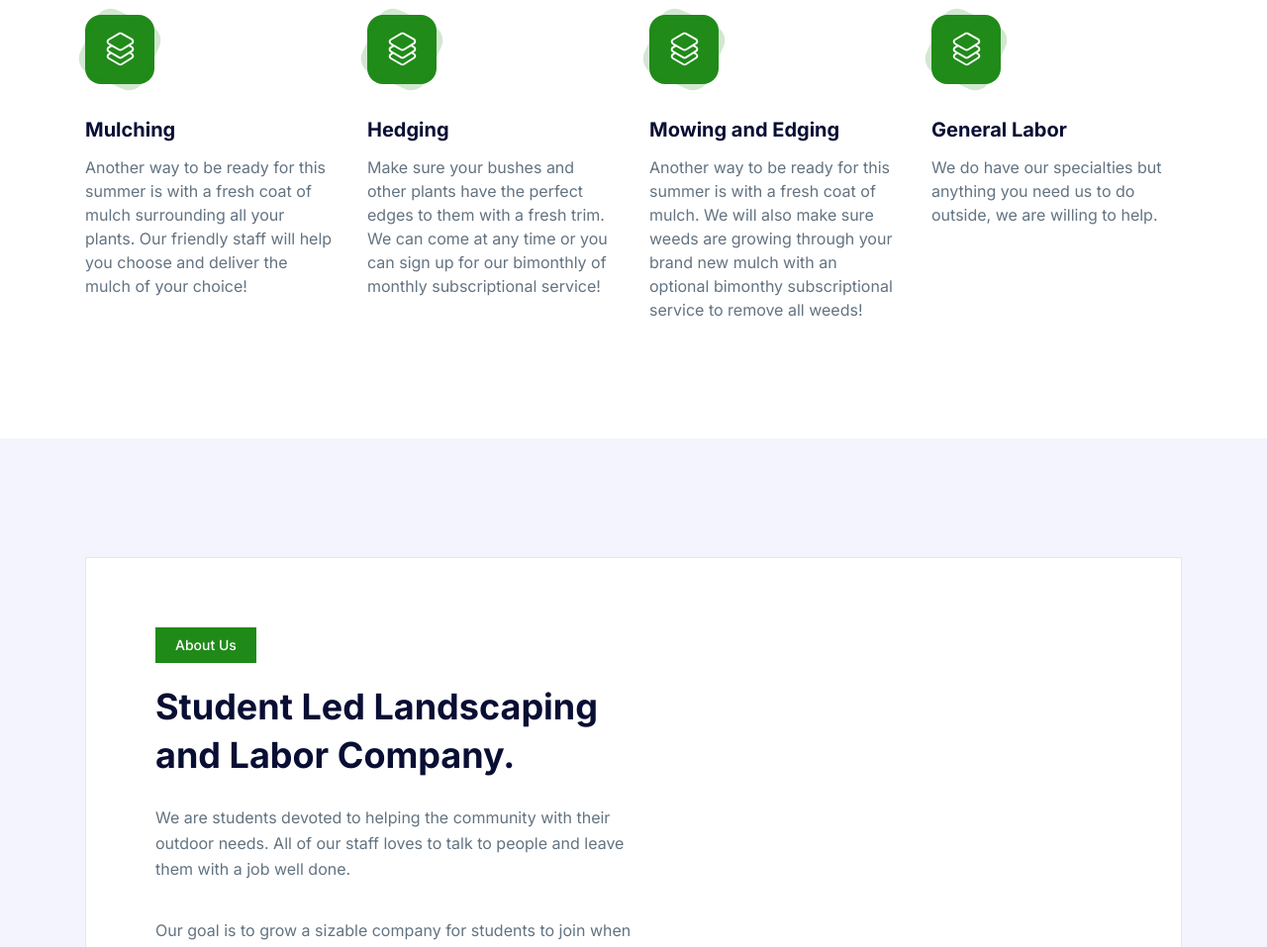
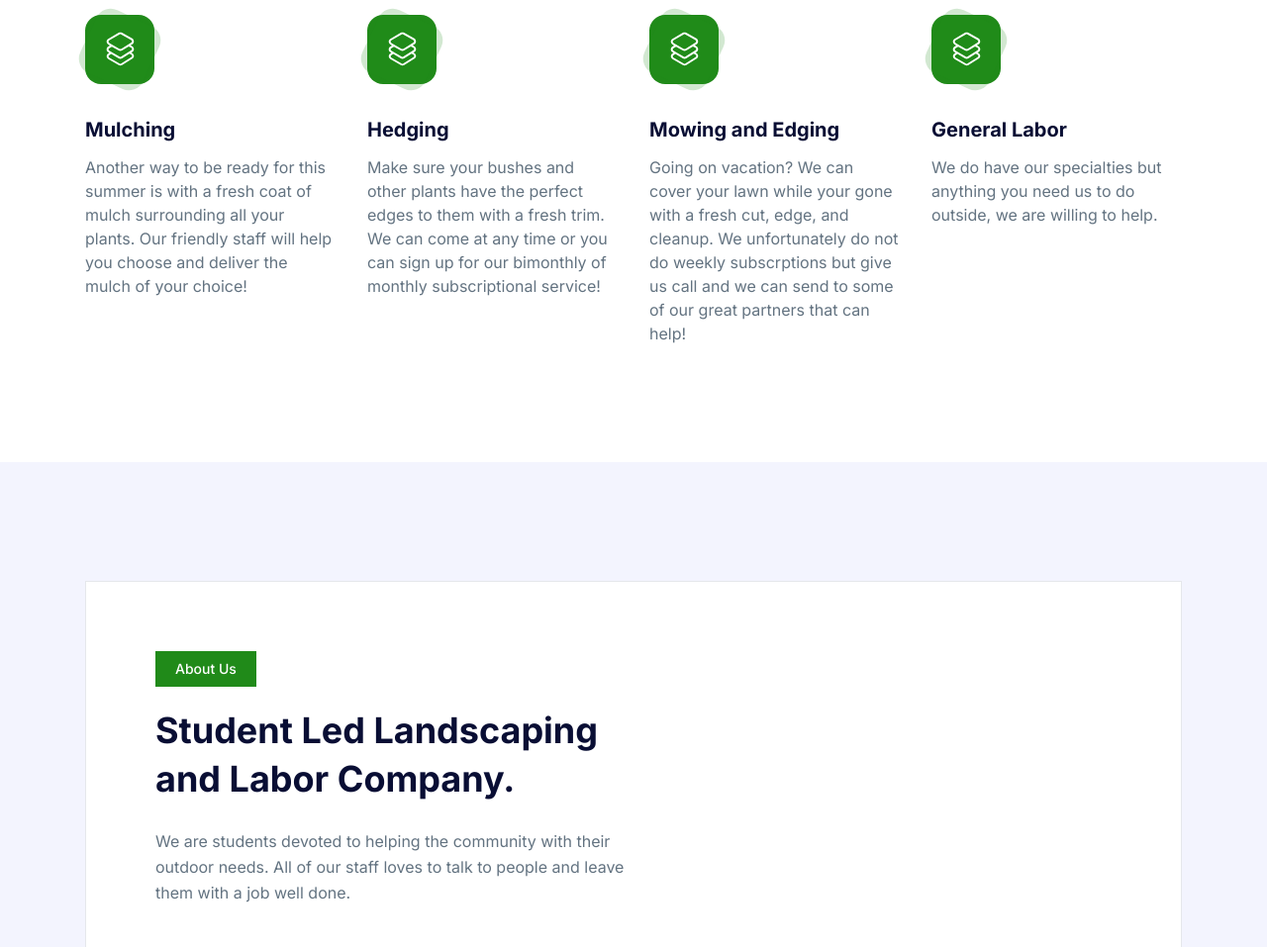
Before and after one commit to Jack-Saylor/SayNelloOutdoors.com, a plain HTML site: page index.html in a window 1280 px wide. Shown: the part 1241-2198 px from the top of the page at 99% size. Drawn offline with nearby package versions, Linux system fonts and the light colour scheme.

Commit message:
Update index.html

```diff
--- a/index.html
+++ b/index.html
@@ -534,7 +534,7 @@
                 Mowing and Edging
               </h4>
               <p class="text-body-color mb-8 lg:mb-11">
-                Another way to be ready for this summer is with a fresh coat of mulch. We will also make sure weeds are growing through your brand new mulch with an optional bimonthy subscriptional service to remove all weeds!
+                Going on vacation? We can cover your lawn while your gone with a fresh cut, edge, and cleanup. We unfortunately do not do weekly subscrptions but give us call and we can send to some of our great partners that can help!
               </p>
             </div>
           </div>
```
